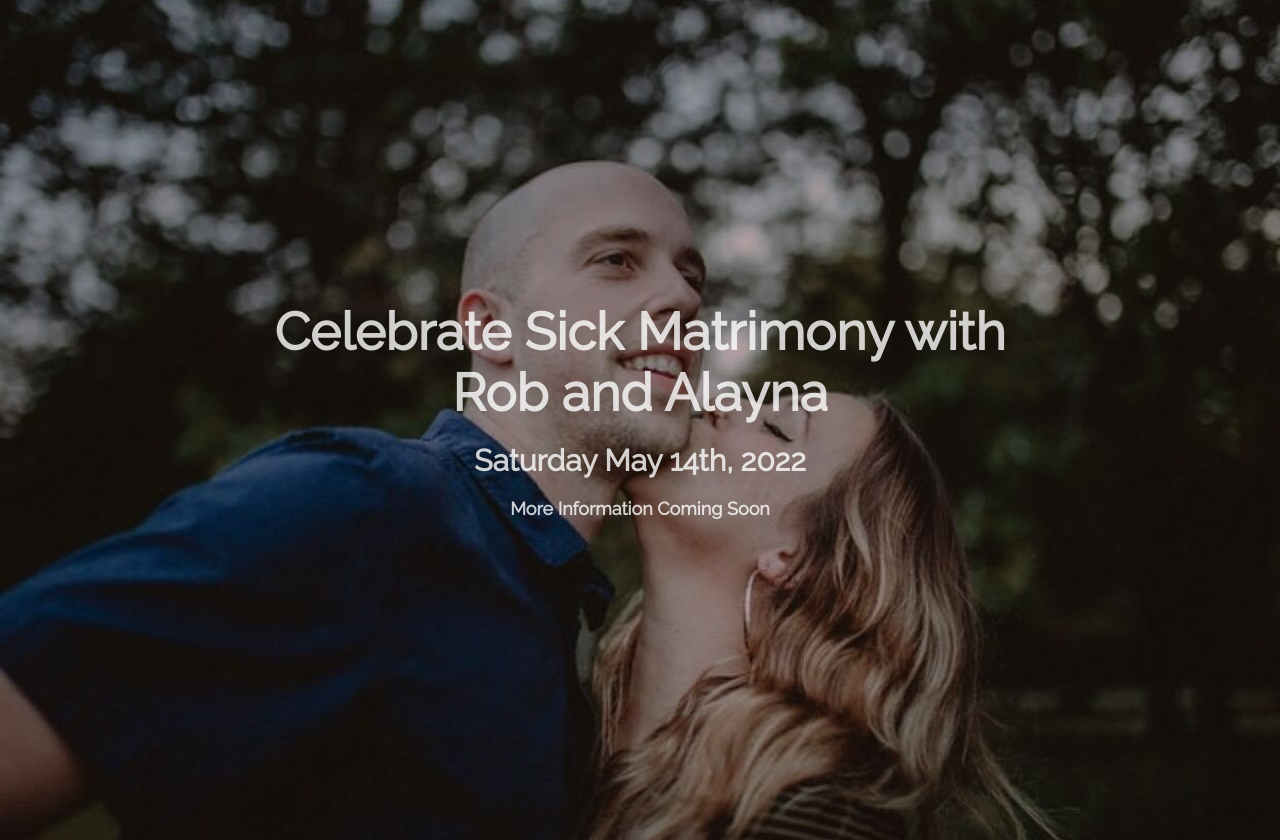
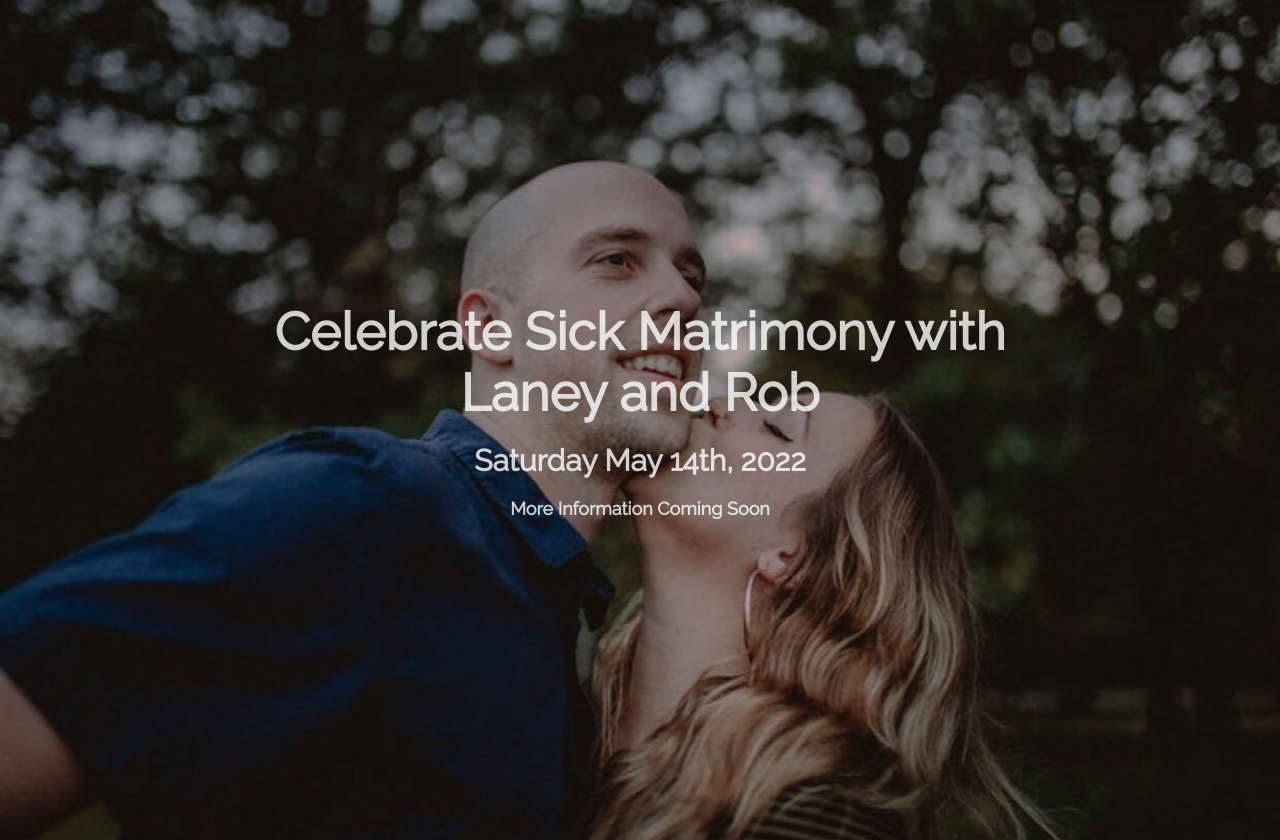
Before and after one commit to robroplol/solid-as-a-rop, a plain HTML site: page index.html in a window 1280 px wide. Drawn offline with Linux system fonts and the light colour scheme.

Commit message:
text changes

```diff
--- a/index.html
+++ b/index.html
@@ -29,7 +29,7 @@
       </nav>
     </header>
     <div class="hero">
-      <h1 class="">Celebrate Sick Matrimony with<br />Rob and Alayna</h1>
+      <h1 class="">Celebrate Sick Matrimony with<br />Laney and Rob</h1>
       <h2 class="">Saturday May 14th, 2022</h2>
       <h3>More Information Coming Soon</h3>
     </div>
```
